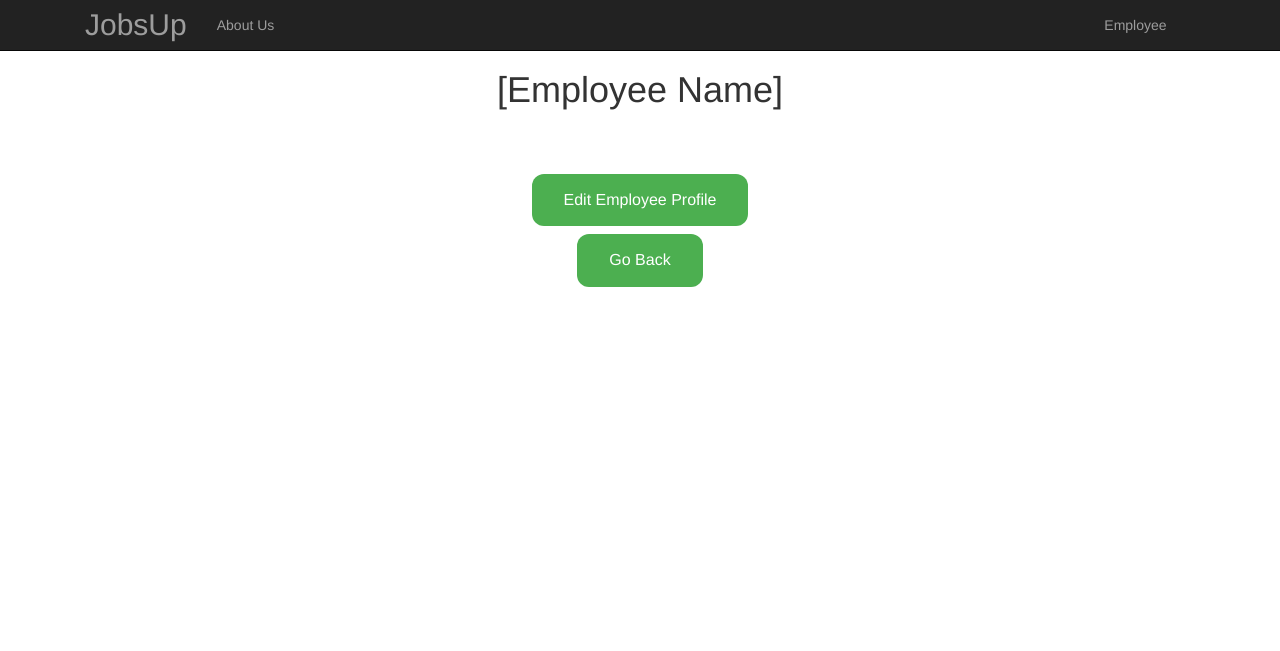
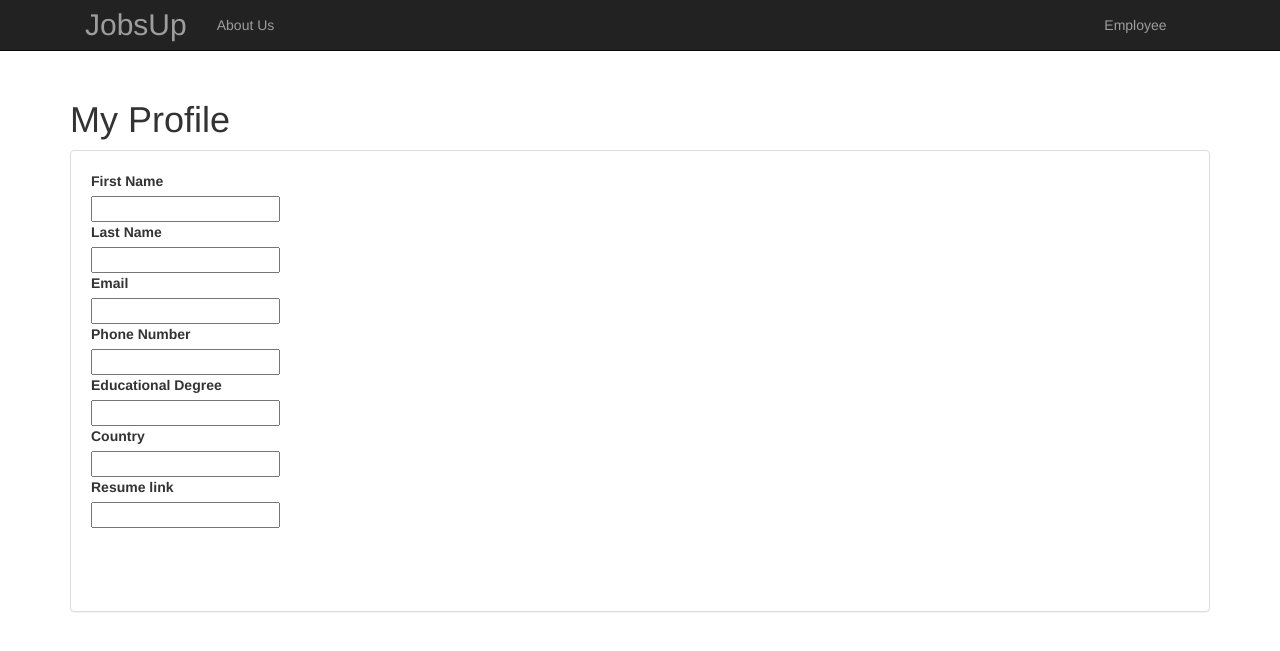
Before and after one commit to uphonia/JobsUp, a Django app: template JobsUp/jobs/templates/UserProfiles.html in a window 1280 px wide. Shown: the top 651 px of the page. Run offline with Django 3.2, Linux system fonts and the light colour scheme; the template is opened without the code that fills it, so the values that code supplies are empty; some libraries are stand-ins or nearby versions.

Commit message:
Profile Updates

```diff
--- a/JobsUp/jobs/templates/UserProfiles.html
+++ b/JobsUp/jobs/templates/UserProfiles.html
@@ -24,11 +24,9 @@
         }
 
         h1 {
-            text-align: center;
-            margin: 200px 200px 0 0;
-            padding: 50px;
+            text-align: left;
+            padding: 80px 200px 0 0;
         }
-
     </style>
 
     <head>
@@ -51,16 +49,37 @@
 		            </li>
 		        </ul>
 		    </div>
-
 	    </nav>
 
+	    <div class="container">
+            <h1>My Profile</h1>
+            <div class="panel panel-default">
+            <form action="/action_page.php" style="padding: 5px;">
+                <div class="panel-body" style="height: 450px; text-align: left;">
+                    <label for="fname"> First Name </label> <br>
+                    <input type="text" value=""><br>
 
-	    <h1> [Employee Name] </h1>
+                    <label for="lname"> Last Name </label> <br>
+                    <input type="text" value=""><br>
 
-        <div>
-            <a href="EditUserProfiles.html" class="button">Edit Employee Profile</a> <br/>
-            <a href="../frontpage.html" class="button">Go Back</a> <br/>
+                    <label for="email"> Email </label> <br>
+                    <input type="text" value=""><br>
+
+                    <label for="email"> Phone Number </label> <br>
+                    <input type="text" value=""><br>
+
+                    <label for="email"> Educational Degree </label> <br>
+                    <input type="text" value=""><br>
+
+                    <label for="email"> Country </label> <br>
+                    <input type="text" value=""><br>
+
+                    <label for="email"> Resume link </label> <br>
+                    <input type="text" value=""><br>
+                </div>
+            </form>
         </div>
+</div>
     </body>
 
 </html>
```
Also changed, not shown: JobsUp/jobs/templates/CompanyProfiles.html (+26 -7 lines), JobsUp/jobs/templates/index.html (+1 -9 lines).
